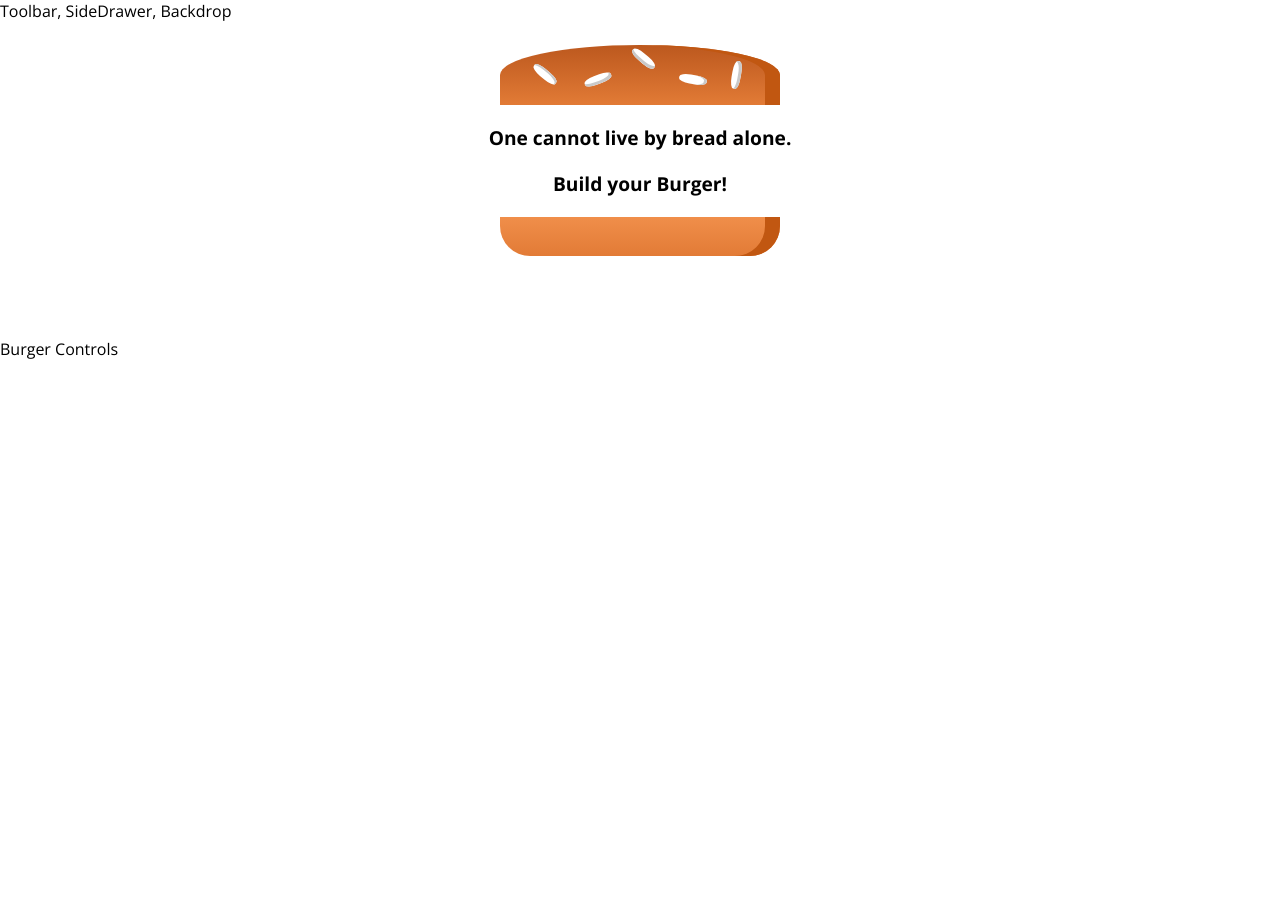
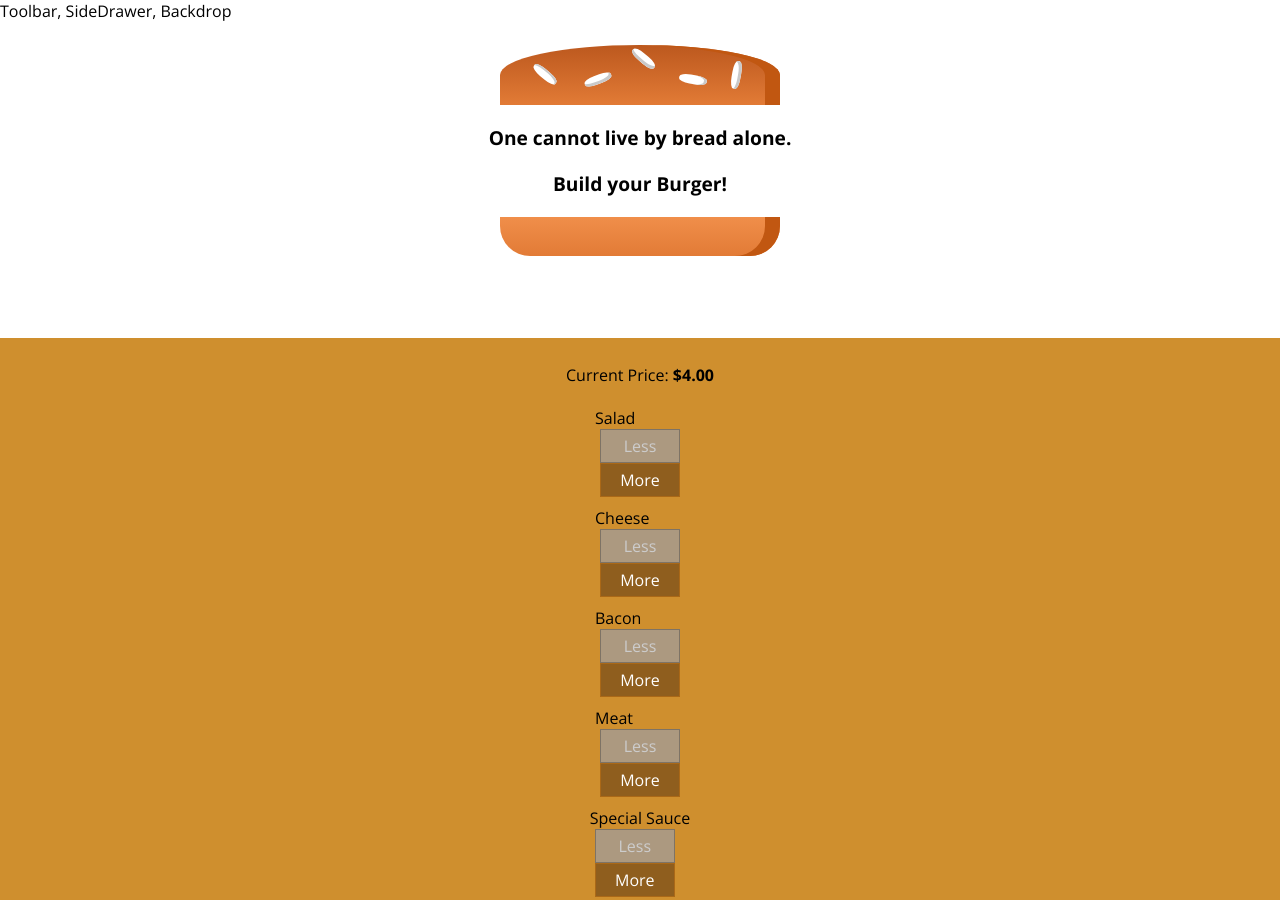
Before and after one commit to DMXMax/burgerBuilder, a React app: page / in a window 1280 px wide. Shown: the top 900 px of the page. Before the commit the page ends 800 px from the top, so only its background shows below. Built offline with nearby package versions, Linux system fonts and the light colour scheme.

Commit message:
Updates to controls

```diff
--- /dev/null
+++ b/src/components/Burger/BuildControls/BuildControl/BuildControl.css
@@ -0,0 +1,56 @@
+.BuildControl {
+    display: flex;
+    justify-content: space-between;
+    align-items: center;
+    margin: 5px 0;
+}
+
+.BuildControl button {
+    display: block;
+    font: inherit;
+    padding: 5px;
+    margin: 0 5px;
+    width: 80px;
+    border: 1px solid #AA6817;
+    cursor: pointer;
+    outline: none;
+}
+
+.BuildControl button:disabled {
+    background-color: #AC9980;
+    border: 1px solid #7E7365;
+    color: #ccc;
+    cursor: default;
+}
+
+.BuildControl button:hover:disabled {
+    background-color: #AC9980;
+    color: #ccc;
+    cursor: not-allowed;
+}
+
+.Label {
+    padding: 10px;
+    font-weight: bold;
+    width: 80px;
+}
+
+.BuildControl .Less {
+    background-color: #D39952;
+    color: white;
+}
+
+.BuildControl .More {
+    background-color: #8F5E1E;
+    color: white;
+}
+
+.BuildControl .Less:hover, .BuildControl .Less:active {
+    background-color: #DAA972;
+    color: white;
+}
+
+.BuildControl .More:hover,.BuildControl .More:active {
+    background-color: #99703F;
+    color: white;
+}
--- a/src/components/Burger/BuildControls/BuildControl/BuildControl.js
+++ b/src/components/Burger/BuildControls/BuildControl/BuildControl.js
@@ -1,11 +1,13 @@
 import React from 'react';
+import classes from './BuildControl.css';
+
 
 const buildControl = (props)=>{
     return (
-        <div>
-            <div>{props.label}
-            <button>Less</button>
-            <button>More</button>
+        <div className={classes.BuildControl}>
+            <div className={classes.label}>{props.label}
+            <button className={classes.Less} disabled={props.disabled} onClick={props.removed}>Less</button>
+            <button className={classes.More} onClick={props.added}>More</button>
             </div>
         </div>
     )
--- a/src/components/Burger/BuildControls/BuildControls.css
+++ b/src/components/Burger/BuildControls/BuildControls.css
@@ -9,3 +9,44 @@
     padding: 10px 0;
 
 }
+
+.OrderButton {
+    background-color: #DAD735;
+    outline: none;
+    cursor: pointer;
+    border: 1px solid #966909;
+    color: #966909;
+    font-family: inherit;
+    font-size: 1.2em;
+    padding: 15px 30px;
+    box-shadow: 2px 2px 2px #966909;
+}
+
+.OrderButton:hover, .OrderButton:active {
+    background-color: #A0DB41;
+    border: 1px solid #966909;
+    color: #966909;
+}
+
+.OrderButton:disabled {
+    background-color: #C7C6C6;
+    cursor: not-allowed;
+    border: 1px solid #ccc;
+    color: #888888;
+}
+
+.OrderButton:not(:disabled) {
+    animation: enable 0.3s linear;
+}
+
+@keyframes enable {
+    0% {
+        transform: scale(1);
+    }
+    60% {
+        transform: scale(1.1);
+    }
+    100% {
+        transform: scale(1);
+    }
+}
--- a/src/components/Burger/BuildControls/BuildControls.js
+++ b/src/components/Burger/BuildControls/BuildControls.js
@@ -1,9 +1,26 @@
-import React from 'react'
+import React from 'react';
+import classes from './BuildControls.css';
+import BuildControl from './BuildControl/BuildControl'
+
+const controls = [
+    {label: 'Salad', type: 'salad'},
+    {label: 'Cheese', type: 'cheese'},
+    {label: 'Bacon', type: 'bacon'},
+    {label: 'Meat', type: 'meat'},
+    {label: 'Special Sauce', type: 'sauce'},
+]
 
 const buildControls = (props) => (
 
-    <div>
-
+    <div className={classes.BuildControls}>
+    <p>Current Price: <strong>${props.price.toFixed(2)}</strong></p>
+        {controls.map(ctrl=>(
+            <BuildControl key={ctrl.label} label={ctrl.label}
+             added={()=>props.ingredientAdded(ctrl.type)}
+             removed={()=>props.ingredientRemoved(ctrl.type)}
+             disabled={props.disabled[ctrl.type]}/>
+        ))}
+        <button className={classes.OrderButton}>ORDER NOW</button>
     </div>
 );
 
--- a/src/containers/BurgerBuilder/BurgerBuilder.js
+++ b/src/containers/BurgerBuilder/BurgerBuilder.js
@@ -1,6 +1,15 @@
 import React, {Component} from 'react';
 import Aux from '../../hoc/AuxFile';
 import Burger from '../../components/Burger/Burger'
+import BuildControls from '../../components/Burger/BuildControls/BuildControls'
+
+const INGREDIENT_PRICES = {
+    salad: 0.00,
+    cheese: .75,
+    meat: 2,
+    bacon: 1.25,
+    sauce: .25
+}
 
 class BurgerBuilder extends Component{
     state={
@@ -8,15 +17,46 @@
             salad: 0,
             bacon: 0,
             cheese: 0,
-            meat: 0
+            meat: 0,
+            sauce: 0
+        },
+        totalPrice :4.00,
+    }
+
+    addIngredientHandler = (type)=>{
+
+        const oldCount = this.state.ingredients[type];
+        const updatedCount = oldCount+1;
+        const updatedIngredients = {...this.state.ingredients};
+        updatedIngredients[type]=updatedCount;
+        const newPrice = this.state.totalPrice + INGREDIENT_PRICES[type];
+        this.setState({totalPrice:newPrice, ingredients:updatedIngredients});
+    }
+
+    removeIngredientHandler = (type)=>{
+
+        const oldCount = this.state.ingredients[type];
+        if( oldCount >0)
+        {
+            const updatedCount = oldCount-1;
+            const updatedIngredients = {...this.state.ingredients};
+            updatedIngredients[type]=updatedCount;
+            const newPrice = this.state.totalPrice - INGREDIENT_PRICES[type];
+            this.setState({totalPrice:newPrice, ingredients:updatedIngredients});
         }
     }
 
-
     render(){
+        const disableInfo = { ...this.state.ingredients };
+        for( let key in disableInfo){
+            disableInfo[key] = disableInfo[key] <=0;
+        }
         return (<Aux>
             <Burger ingredients={this.state.ingredients}/>
-            <div>Burger Controls</div>
+            <BuildControls ingredientAdded = {this.addIngredientHandler}
+                ingredientRemoved={this.removeIngredientHandler}
+                disabled={disableInfo}
+                price = {this.state.totalPrice}/>
 
         </Aux>);
     }
```
